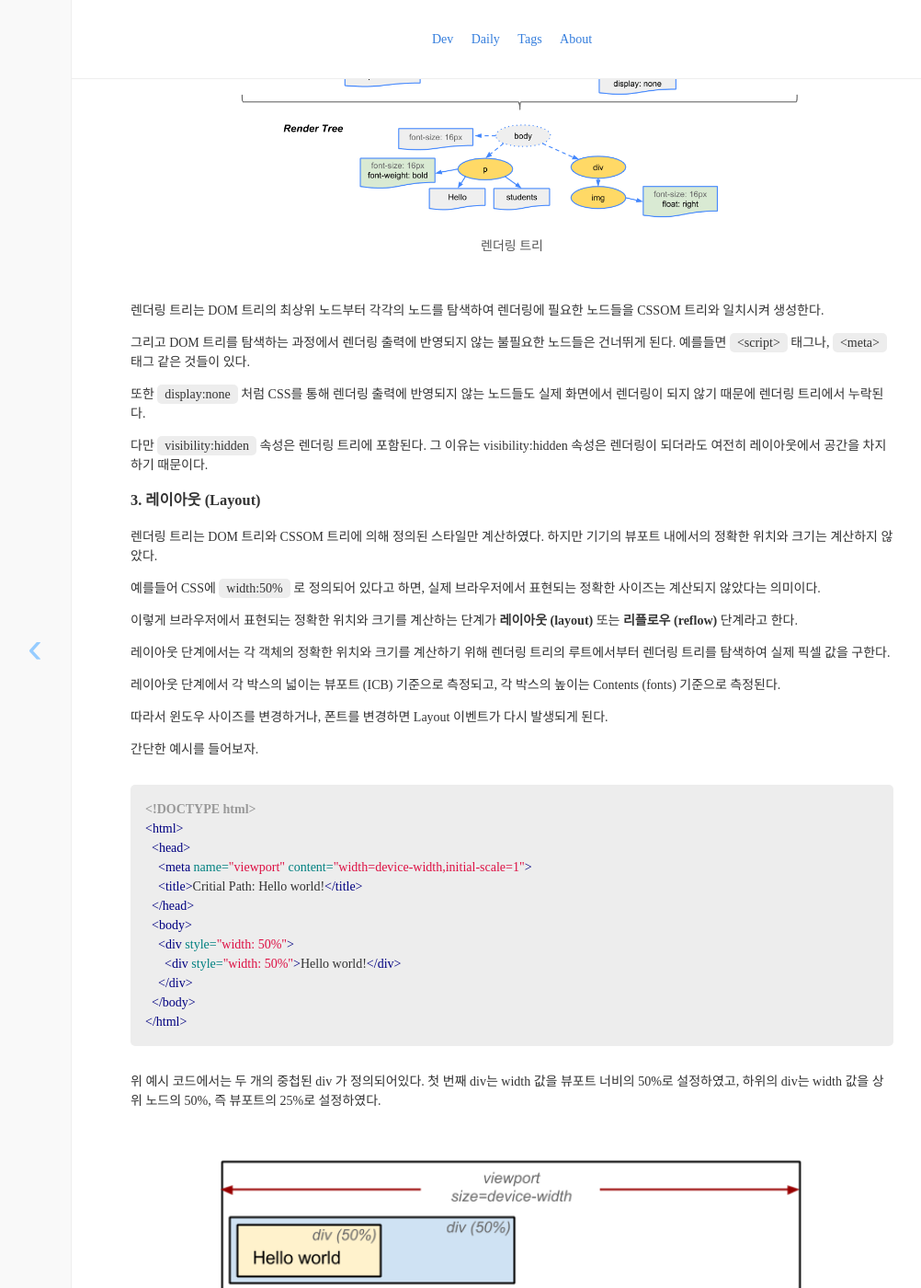
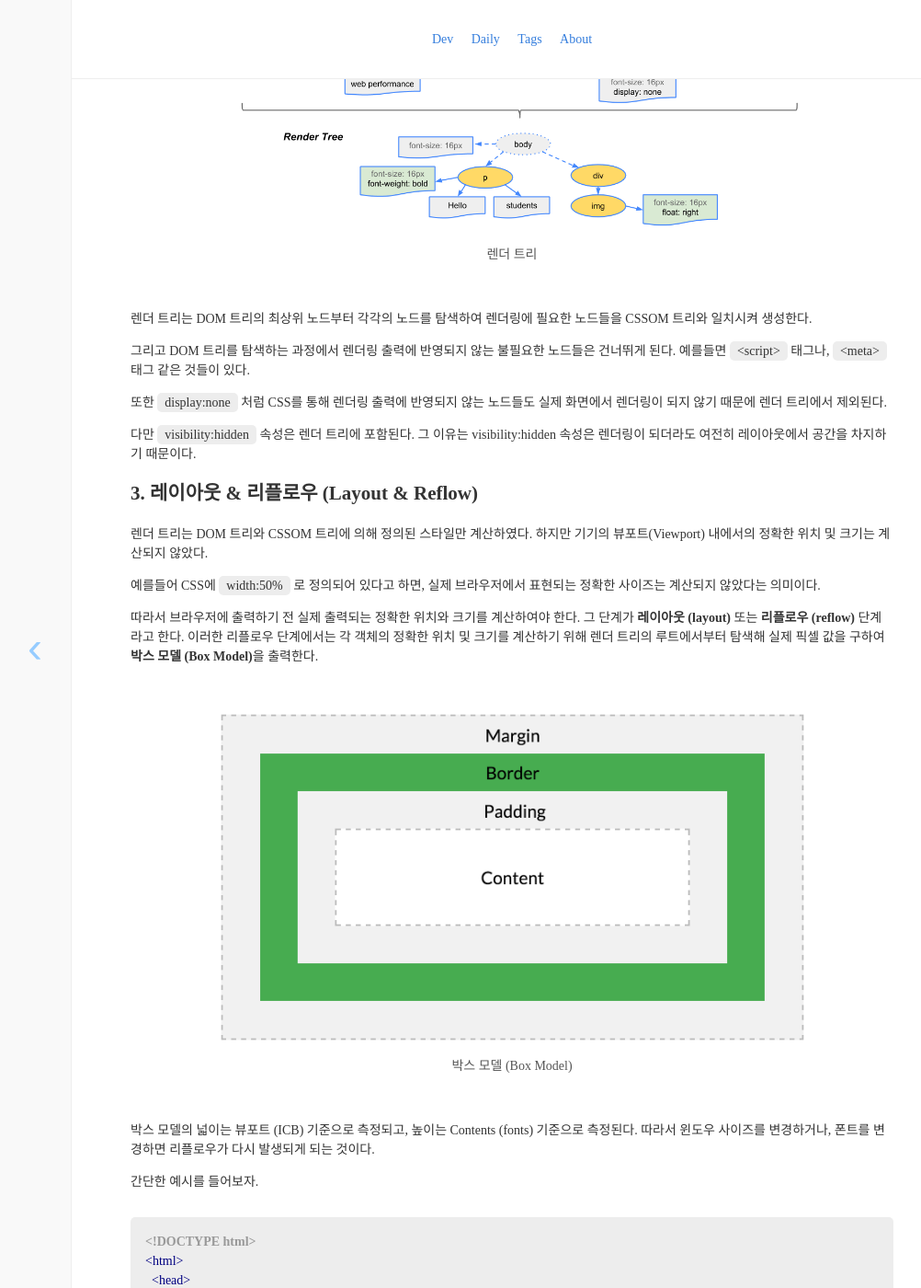
Before and after one commit to ryum91/ryum91.github.com, a Jekyll site: the page built from _posts/dev31/2018-10-11-36.md, in a window 1280 px wide and 1400 px high, scrolled down 2678 px. Shown: the whole window at 92% size, without its empty margins (83-1085 px from the left). Built offline with Jekyll 4.4.1, drawn with Linux system fonts in a browser that asks for light colours; nearby versions of some CDN libraries; some web fonts are replaced; comment, search, counter and statistics services are not loaded; some of the changed text lies outside the part shown.

Commit message:
[Post] 2018-10-11-36

````diff
--- a/_posts/dev31/2018-10-11-36.md
+++ b/_posts/dev31/2018-10-11-36.md
@@ -63,7 +63,7 @@ HTML과 CSS, JS 파일 등 해당 웹 페이지에 필요한 리소스들을 불
 
 <p class="center desc">DOM 트리</p>
 
-<br>
+<br/>
 
 ### 1-5. CSSOM (CSS Object Model)
 브라우저가 HTML을 파싱하는 과정에서 대부분은 head 태그의 하위로 link 태그가 존재해 CSS 파일을 불러오게 된다.
@@ -78,7 +78,7 @@ DOM 트리와 마찬가지로 트리 구조로 되어있어 CSSOM 트리 라고
 
 <p class="center desc">CSSOM 트리</p>
 
-<br>
+<br/>
 
 CSSOM 트리는 하향식으로 적용된다는 규칙을 가지고 있다.
 예를들면 body 요소의 하위인 경우에는 모두 body 스타일이 적용된다는 것이다.
@@ -86,50 +86,56 @@ CSSOM 트리는 하향식으로 적용된다는 규칙을 가지고 있다.
 또한 각각 브라우저마다 `User-Agent Style` 이라고 하는 기본 스타일이 정의되어있다.
 이 스타일은 개발자가 스타일을 지정하지 않을 경우 브라우저에서 제공하는 기본 스타일이다.
 
-### 2. 렌더링 트리 (Rendering Tree)
+## 2. 렌더 트리 (Render Tree)
 
 앞서 만든 DOM 트리와, CSSOM 트리는 서로 연관이 없는 독립적인 객체이다.
 DOM 트리는 콘텐츠를 의미하고, CSSOM은 문서에 적용되어야 하는 스타일 규칙을 의미한다.
 
-따라서 두 번째 단계에선 이 두 개의 트리를 결합하여 **렌더링 트리** 를 생성한다.
+따라서 두 번째 단계에선 이 두 개의 트리를 결합하여 <b>렌더 트리</b>를 생성한다.
 
 <br/>
 
 <p class="center"><img class="radius center" style="width:40rem;" src="/dev/36/render-tree.png"></p>
 
-<p class="center desc">렌더링 트리</p>
+<p class="center desc">렌더 트리</p>
 
-<br>
+<br/>
 
-렌더링 트리는 DOM 트리의 최상위 노드부터 각각의 노드를 탐색하여
+렌더 트리는 DOM 트리의 최상위 노드부터 각각의 노드를 탐색하여
 렌더링에 필요한 노드들을 CSSOM 트리와 일치시켜 생성한다.
 
 그리고 DOM 트리를 탐색하는 과정에서 렌더링 출력에 반영되지 않는 불필요한 노드들은 건너뛰게 된다.
 예를들면 `<script>` 태그나, `<meta>` 태그 같은 것들이 있다.
 
 또한 `display:none` 처럼 CSS를 통해 렌더링 출력에 반영되지 않는 노드들도
-실제 화면에서 렌더링이 되지 않기 때문에 렌더링 트리에서 누락된다.
+실제 화면에서 렌더링이 되지 않기 때문에 렌더 트리에서 제외된다.
 
-다만 `visibility:hidden` 속성은 렌더링 트리에 포함된다.
+다만 `visibility:hidden` 속성은 렌더 트리에 포함된다.
 그 이유는 visibility:hidden 속성은 렌더링이 되더라도 여전히 레이아웃에서 공간을 차지하기 때문이다.
 
-### 3. 레이아웃 (Layout)
+## 3. 레이아웃 & 리플로우 (Layout & Reflow)
 
-렌더링 트리는 DOM 트리와 CSSOM 트리에 의해 정의된 스타일만 계산하였다.
-하지만 기기의 뷰포트 내에서의 정확한 위치와 크기는 계산하지 않았다.
+렌더 트리는 DOM 트리와 CSSOM 트리에 의해 정의된 스타일만 계산하였다.
+하지만 기기의 뷰포트(Viewport) 내에서의 정확한 위치 및 크기는 계산되지 않았다.
 
 예를들어 CSS에 `width:50%` 로 정의되어 있다고 하면,
 실제 브라우저에서 표현되는 정확한 사이즈는 계산되지 않았다는 의미이다.
 
-이렇게 브라우저에서 표현되는 정확한 위치와 크기를 계산하는 단계가 **레이아웃 (layout)** 또는 **리플로우 (reflow)** 단계라고 한다.
+따라서 브라우저에 출력하기 전 실제 출력되는 정확한 위치와 크기를 계산하여야 한다.
+그 단계가 **레이아웃 (layout)** 또는 **리플로우 (reflow)** 단계라고 한다.
+이러한 리플로우 단계에서는 각 객체의 정확한 위치 및 크기를 계산하기 위해
+렌더 트리의 루트에서부터 탐색해 실제 픽셀 값을 구하여 <b>박스 모델 (Box Model)</b>을 출력한다.
 
-레이아웃 단계에서는 각 객체의 정확한 위치와 크기를 계산하기 위해
-렌더링 트리의 루트에서부터 렌더링 트리를 탐색하여 실제 픽셀 값을 구한다.
+<br/>
 
-레이아웃 단계에서 각 박스의 넓이는 뷰포트 (ICB) 기준으로 측정되고,
-각 박스의 높이는 Contents (fonts) 기준으로 측정된다.
+<p class="center"><img class="radius center" style="width:40rem;" src="/dev/36/box-model.png"></p>
 
-따라서 윈도우 사이즈를 변경하거나, 폰트를 변경하면 Layout 이벤트가 다시 발생되게 된다.
+<p class="center desc">박스 모델 (Box Model)</p>
+
+<br/>
+
+박스 모델의 넓이는 뷰포트 (ICB) 기준으로 측정되고, 높이는 Contents (fonts) 기준으로 측정된다.
+따라서 윈도우 사이즈를 변경하거나, 폰트를 변경하면 리플로우가 다시 발생되게 되는 것이다.
 
 간단한 예시를 들어보자.
 ```html
@@ -154,33 +160,45 @@ DOM 트리는 콘텐츠를 의미하고, CSSOM은 문서에 적용되어야 하
 
 <p class="center"><img class="radius center" style="width:40rem;" src="/dev/36/layout-before.png"></p>
 
-<p class="center desc">레이아웃 단계 (전)</p>
+<p class="center desc">리플로우 단계 (전)</p>
 
 <br/>
 
-이후 레이아웃 단계에서는 모든 상대적인 값들을 절대적인 값인 픽셀로 변환하는 작업을 수행한다.
-전체 뷰포트의 픽셀 사이즈를 구하고, 뷰포트의 50%, 뷰포트의 25% 값을 구하여 렌더링 트리에 반영한다.
+이후 리플로우 단계에서는 모든 상대적인 값들을 절대적인 값인 픽셀로 변환하는 작업을 수행한다.
+전체 뷰포트의 픽셀 사이즈를 구하고, 뷰포트의 50%, 뷰포트의 25% 값을 구하여 렌더 트리에 반영한다.
 
 <br/>
 
 <p class="center"><img class="radius center" style="width:40rem;" src="/dev/36/layout-after.png"></p>
 
-<p class="center desc">레이아웃 단계 (후)</p>
+<p class="center desc">리플로우 단계 (후)</p>
 
 <br/>
 
-### 4. Layer Tree 생성 및 Paint
+이런 리플로우 단계는 브라우저의 크기를 변경하거나 폰트를 변경하면 매번 발생되게 된다.
 
-레이아웃 단계가 종료된 후 렌더링 트리로 레이어 트리 (Layer Tree) 를 생성한다.
+## 4. 페인트 & 레스터라이징 (Paint & Rasterizing)
 
-레이어 트리는 렌더링 트리에서 모든 노드가 생성되는 것은 아니고, 레이어 트리가 생성되는 몇 가지 조건이 있다.
+페인트 단계에서는 위치나 크기를 제외한 나머지 색상이나 투명도 같은 CSS 속성들을 적용한다.
 
-1) 페이지의 루트 노트
-2) CSS position properties (relative, absolute)
-3) 오버플로, 알파 마스크 또는 반사가 있음
-4) CSS Filter
-5) CSS 3D Transform, Animations
-6) \<canvas\>, \<video\> 태그
-7) 브라우저 내부 레이아웃
+*최근에는 리플로우와 페인트 중간에 레이어(Layer) 단계가 새로 추가된 브라우저가 대부분이다.
+그러나 이 부분은 GPU를 사용하는 최근에 나온 기술로 추후 다시 설명하겠다.*
 
-### 5. 합성 및 렌더 (Composite & Render)
+## 5. 합성 & 렌더 (Composite & Render)
+
+페인트 단계까지 완료된 객체들은 실제 위치 및 크기, 색상 같은 스타일이 모두 정해졌다.
+
+이후 마지막 합성 단계에서는 모든 객체들을 조합하여 실제 브라우저 화면을 업데이트한다.
+
+---
+
+# 마치며..
+
+브라우저의 가장 기본이 되는 렌더링 과정에 대해서 알아봤다.
+이 과정은 아주 예전 브라우저에서부터 진행되던 과정이라 대부분 CPU에 의존하고 진행된다.
+그러나 이런 기본적인 렌더링 과정에서는 많은 문제점과 성능이 좋지 못한 부분이 존재한다.
+
+이런 문제점들로 인해 점점 시대가 바뀌고 기술이 진화하면서 브라우저 또한 같이 진화되었다.
+
+다음 포스트에서는 기존 렌더링 과정에서의 문제점과 성능을 악화시키는 안좋은 방법과
+최신 브라우저에서는 어떤 방식으로 렌더링이 진행되는지 비교해보자.
````
Also changed, not shown: dev/36/box-model.png (added).
